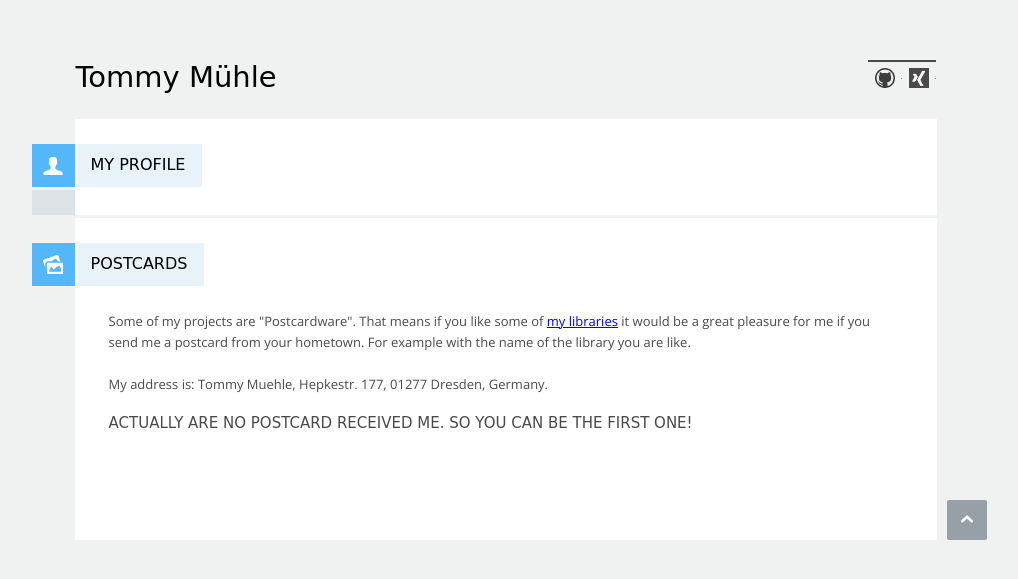
After one commit to tommy-muehle/tommy-muehle.io, a PHP site: template app/resources/views/default/postcards.html.twig in a window 1280 px wide. The commit adds this page. Shown: the top 579 px of the page, without its empty margins (156-1174 px from the left). Run offline with PHP 8.4, Linux system fonts and the light colour scheme; the template is opened without the code that fills it, so the values that code supplies are empty; some libraries are stand-ins or nearby versions; some web fonts are replaced.

Commit message:
Add further website section

```diff
--- /dev/null
+++ b/app/resources/views/default/postcards.html.twig
@@ -0,0 +1,37 @@
+{% extends 'default.html.twig' %}
+
+{% block title %}Postcards{% endblock %}
+
+{% block content %}
+
+    <section id="profile" class="item">
+        <h2 class="item-title">
+            <a href="{{ path('default.index') }}">
+                <span class="title">My profile</span>
+                <span class="icon-user"></span>
+            </a>
+        </h2>
+        <div class="item-border"><span></span></div>
+    </section>
+
+    <section id="cards" class="item">
+        <h2 class="item-title">
+            <a href="{{ path('default.postcards') }}" title="Postcards">
+                <span class="title">Postcards</span>
+                <span class="icon-portfolio"></span>
+            </a>
+        </h2>
+
+        <div class="item-cont clearfix">
+            <p>Some of my projects are "Postcardware". That means if you like some of <a href="https://github.com/tommy-muehle?tab=repositories" title="My Github libraries" target="_blank">my libraries</a>
+            it would be a great pleasure for me if you send me a postcard from your hometown. For example with the name of the library you are like.</p>
+            <br />
+            <p>My address is: Tommy Muehle, Hepkestr. 177, 01277 Dresden, Germany.</p>
+            <br />
+            <h3>Actually are no postcard received me. So you can be the first one!</h3>
+        </div>
+
+
+    </section>
+
+{% endblock %}
--- a/app/web/css/style.css
+++ b/app/web/css/style.css
@@ -588,6 +588,7 @@ a{cursor:pointer;}
 
 #contact .form-btn{padding:2px 0px; margin-top:20px;}
 
+#cards h3,
 #contact h3,
 #imprint h3,
 
```
Also changed, not shown: app/resources/views/default/index.html.twig (+10 -0 lines), app/src/Controller/DefaultController.php (+12 -1 lines).
